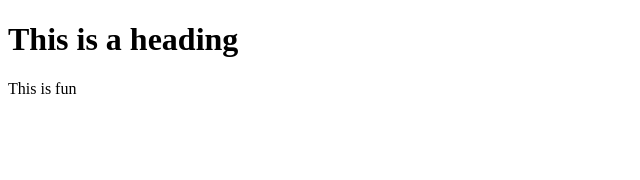
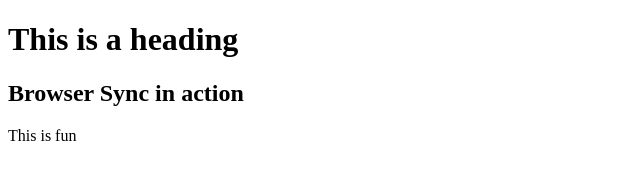
Before and after one commit to adityaghosh996/coursera, a website: page index.html in a window 1280 px wide. Shown: the whole page, without its empty margins (0-640 px from the left). Drawn offline with Linux system fonts and the light colour scheme.

Commit message:
just trying out

```diff
--- a/index.html
+++ b/index.html
@@ -4,5 +4,6 @@
 </head>
 <body>
     <h1>This is a heading</h1>
+    <h2>Browser Sync in action</h2>
     <p>This is fun</p>
 </body>
```
